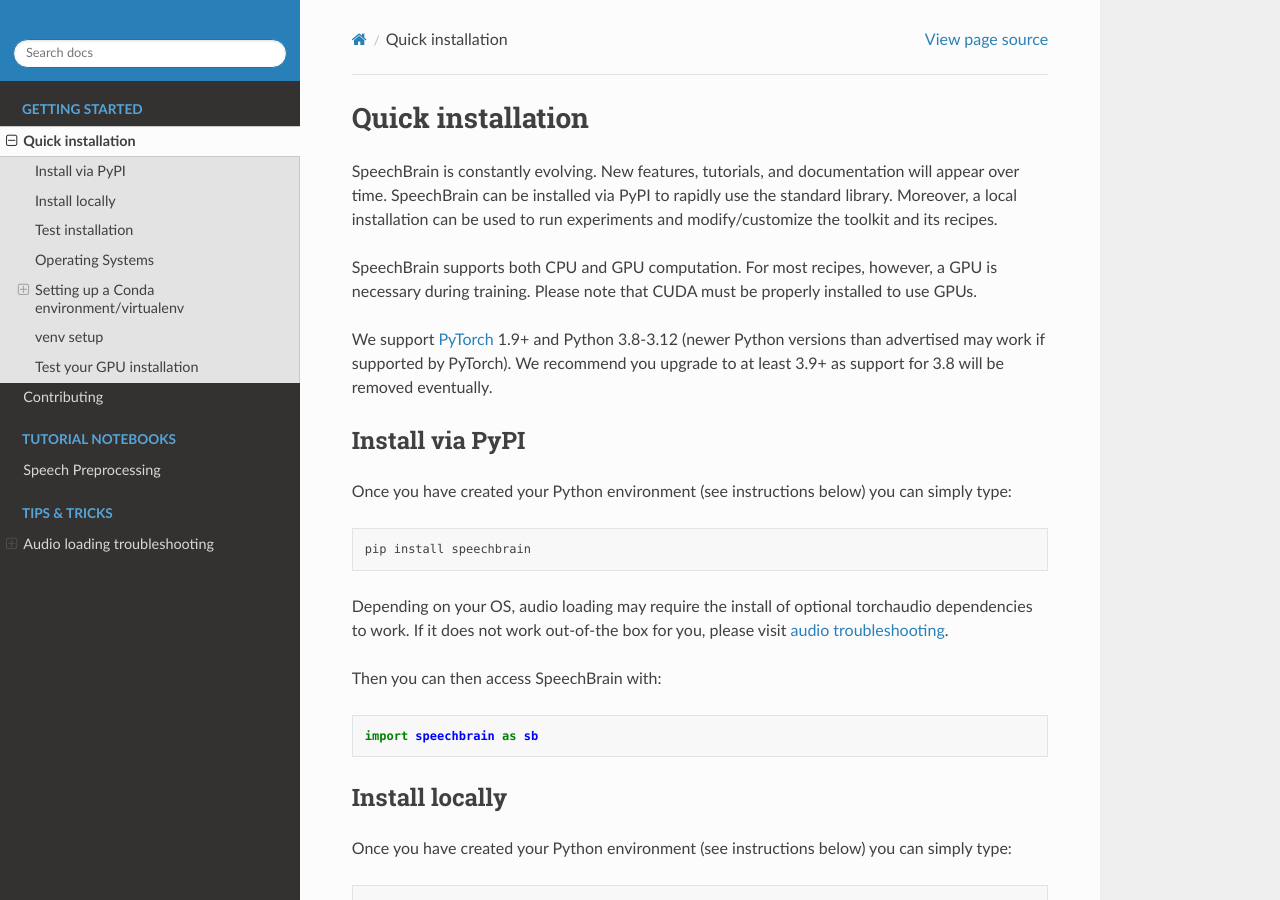
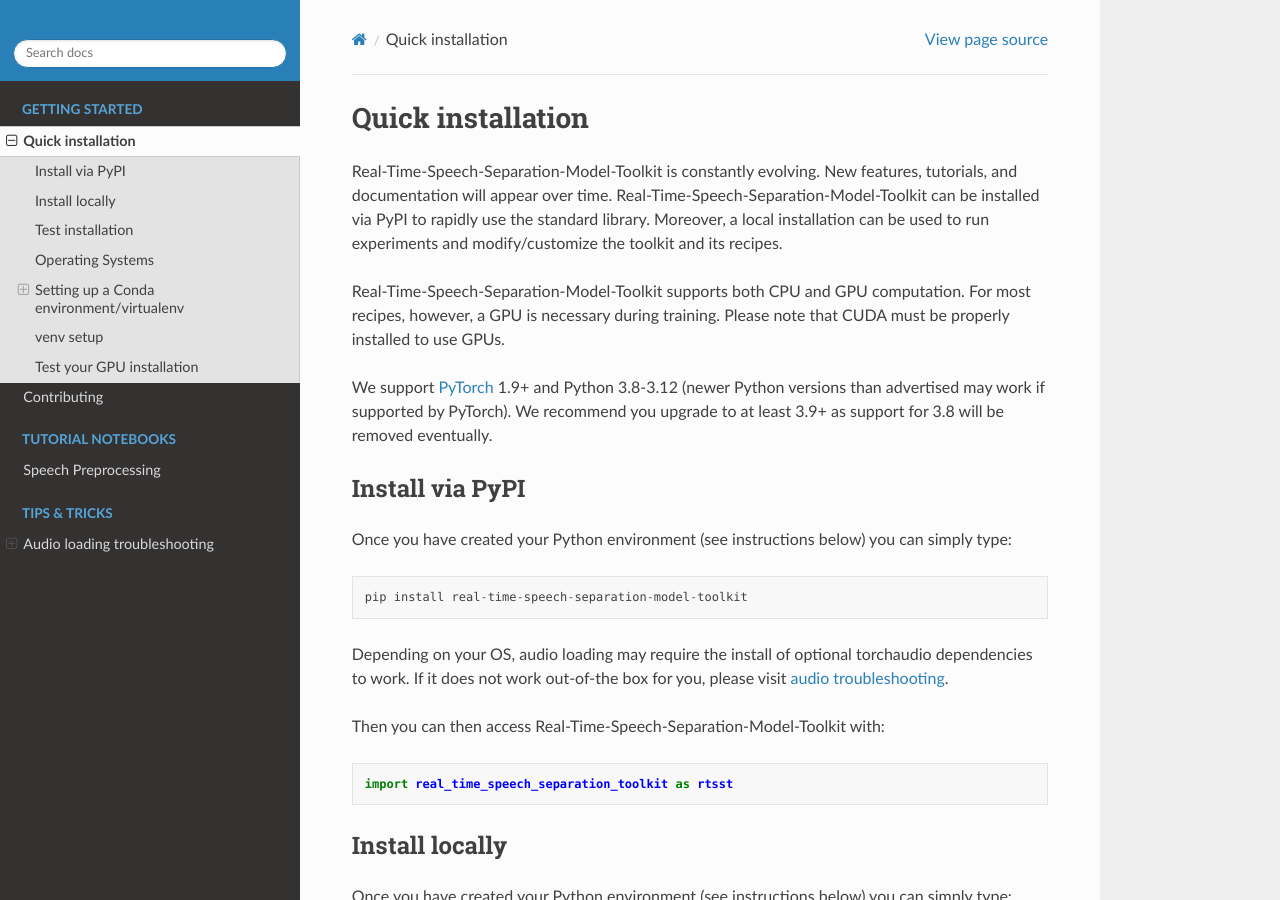
Before and after one commit to genius-0963/Real-Time-Speetch-Saparation-Model-Toolkit, a Sphinx documentation site: the page built from docs/installation.md, in a window 1280 px wide and 900 px high. Built offline with Sphinx 7.4.7 and the Read the Docs theme 3.1.0, drawn with Linux system fonts in a browser that asks for light colours; pages that are not in the unit, such as notebooks, are missing from menus.

Commit message:
Update docs: Real-Time-Speech-Separation-Model-Toolkit

````diff
--- a/docs/installation.md
+++ b/docs/installation.md
@@ -1,9 +1,9 @@
 
 # Quick installation
 
-SpeechBrain is constantly evolving. New features, tutorials, and documentation will appear over time. SpeechBrain can be installed via PyPI to rapidly use the standard library. Moreover, a local installation can be used to run experiments and modify/customize the toolkit and its recipes.
+Real-Time-Speech-Separation-Model-Toolkit is constantly evolving. New features, tutorials, and documentation will appear over time. Real-Time-Speech-Separation-Model-Toolkit can be installed via PyPI to rapidly use the standard library. Moreover, a local installation can be used to run experiments and modify/customize the toolkit and its recipes.
 
-SpeechBrain supports both CPU and GPU computation. For most recipes, however, a GPU is necessary during training. Please note that CUDA must be properly installed to use GPUs.
+Real-Time-Speech-Separation-Model-Toolkit supports both CPU and GPU computation. For most recipes, however, a GPU is necessary during training. Please note that CUDA must be properly installed to use GPUs.
 
 We support [PyTorch](https://pytorch.org/get-started/locally/) 1.9+ and Python 3.8-3.12 (newer Python versions than advertised may work if supported by PyTorch).
 We recommend you upgrade to at least 3.9+ as support for 3.8 will be removed eventually.
@@ -13,15 +13,15 @@
 Once you have created your Python environment (see instructions below) you can simply type:
 
 ```
-pip install speechbrain
+pip install real-time-speech-separation-model-toolkit
 ```
 
 Depending on your OS, audio loading may require the install of optional torchaudio dependencies to work. If it does not work out-of-the box for you, please visit [audio troubleshooting](audioloading.html).
 
-Then you can then access SpeechBrain with:
+Then you can then access Real-Time-Speech-Separation-Model-Toolkit with:
 
 ```
-import speechbrain as sb
+import real_time_speech_separation_toolkit as rtsst
 ```
 
 ## Install locally
````
